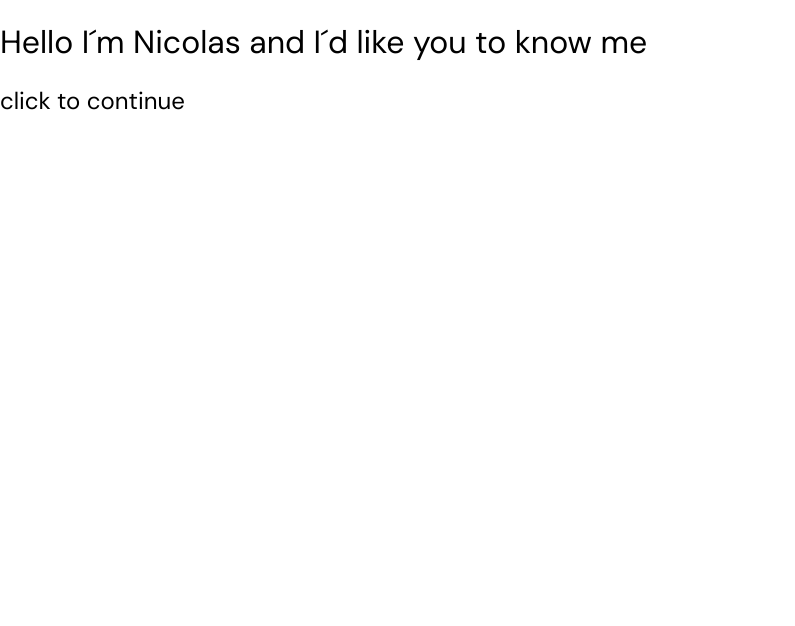
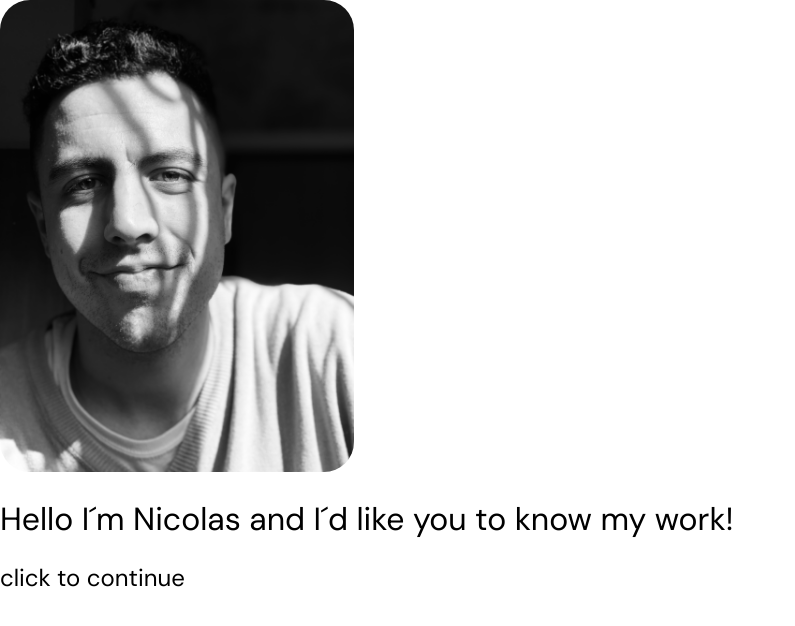
Before and after one commit to NicoBellanich/MyResume, a React (Create React App) app: page / in a window 1280 px wide. Shown: the top 626 px of the page, without its empty margins (0-795 px from the left). Built offline with nearby package versions, Linux system fonts and the light colour scheme.

Commit message:
Add my image

```diff
--- a/src/Pages/Landing.js
+++ b/src/Pages/Landing.js
@@ -1,14 +1,13 @@
 import React from "react";
-
+import img from "../Images/me.jpg"
 const Landing = () => {
   return (
     <>
+      <img style={{height:"59vh",borderRadius:"30px"}}src={img} alt="hi"></img>
       <h1 style={{ fontWeight: "400" }}>
-        Hello I´m Nicolas and I´d like you to know me
+        Hello I´m Nicolas and I´d like you to know my work!
       </h1>
-      <h2 style={{ fontWeight: "400" }}>
-        click to continue
-      </h2>
+      <h2 style={{ fontWeight: "400" }}>click to continue</h2>
     </>
   );
 };
```
Also changed, not shown: src/Images/me.jpg (added).
